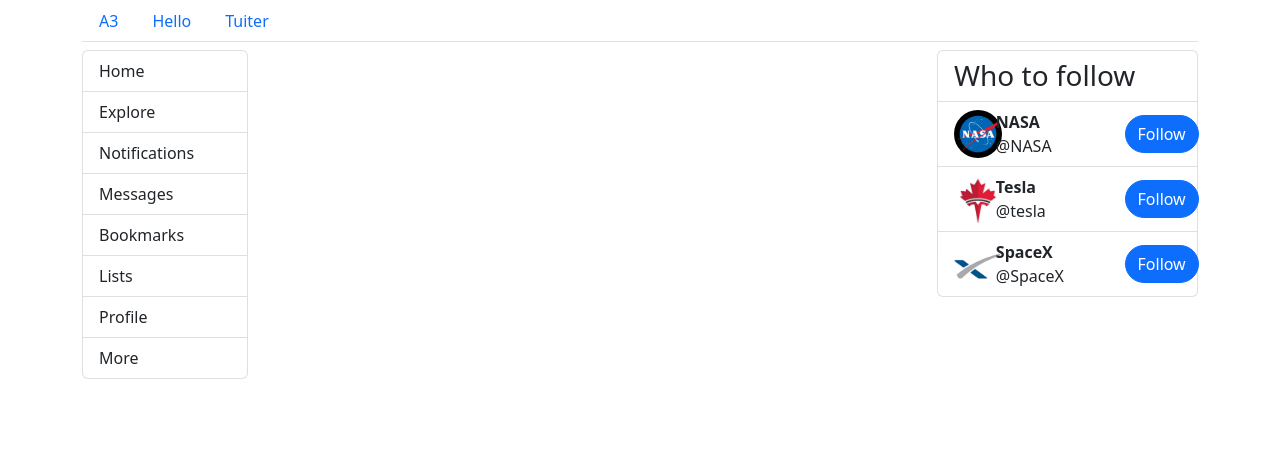
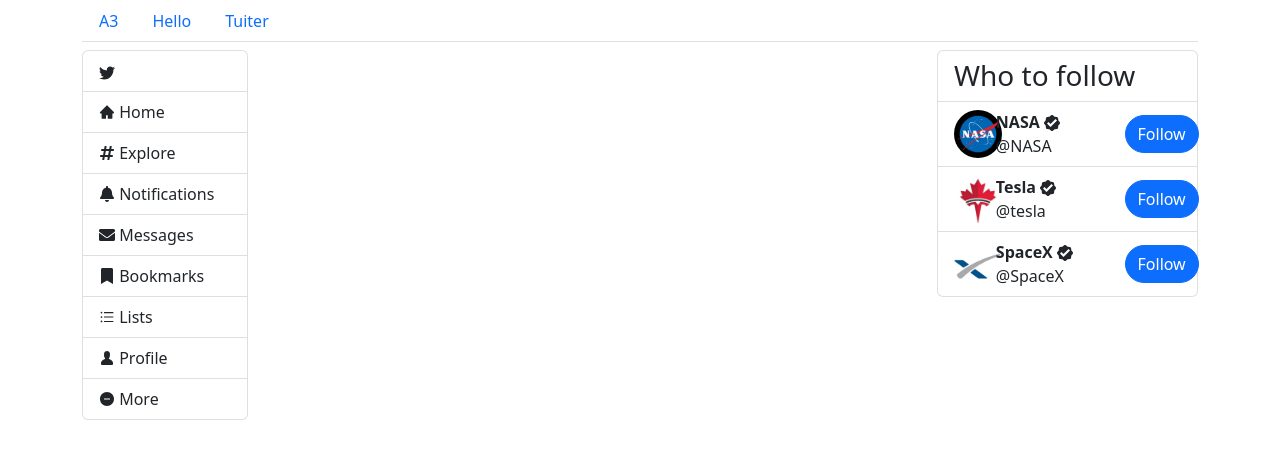
Before and after one commit to alice0217/tuiter-react-web-app, a React (Create React App) app: page /tuiter in a window 1280 px wide. Shown: the top 458 px of the page. Built offline with nearby package versions, Linux system fonts and the light colour scheme.

Commit message:
JavaScript and React.js Assignment 3

```diff
--- a/package.json
+++ b/package.json
@@ -3,6 +3,7 @@
   "version": "0.1.0",
   "private": true,
   "dependencies": {
+    "@reduxjs/toolkit": "^1.9.5",
     "@testing-library/jest-dom": "^5.16.5",
     "@testing-library/react": "^13.4.0",
     "@testing-library/user-event": "^13.5.0",
@@ -10,9 +11,11 @@
     "react": "^18.2.0",
     "react-dom": "^18.2.0",
     "react-icons": "^4.8.0",
+    "react-redux": "^8.0.5",
     "react-router": "^6.11.2",
     "react-router-dom": "^6.11.2",
     "react-scripts": "5.0.1",
+    "redux": "^4.2.1",
     "web-vitals": "^2.1.4"
   },
   "scripts": {
--- a/src/tuiter/index.js
+++ b/src/tuiter/index.js
@@ -24,7 +24,7 @@
                         <Route path="/notifications" element={<h1>Notifications</h1>}/>
                     </Routes>
                 </div>
-                <div className="col-lg-3 d-none d-lg-block wd-right-column">
+                <div className="col-lg-3 d-none d-lg-block">
                     <WhoToFollowList/>
                 </div>
             </div>
--- a/src/tuiter/navigation-sidebar/index.js
+++ b/src/tuiter/navigation-sidebar/index.js
@@ -3,21 +3,50 @@
 // React.js function components can only return a single HTML element
 
 import React from "react";
-import { Link, useLocation } from "react-router-dom";
-import { AiOutlineTwitter } from "react-icons/ai";
+import {Link, useLocation} from "react-router-dom";
+import {AiFillHome, AiFillMinusCircle, AiOutlineUnorderedList} from 'react-icons/ai';
+import {FaBell, FaBookmark, FaEnvelope, FaHashtag, FaTwitter} from "react-icons/fa";
+import {GoPerson} from "react-icons/go";
 
 const NavigationSidebar = () => {
-    const { pathname } = useLocation();
+    const {pathname} = useLocation();
     const [ignore, tuiter, active] = pathname.split("/");
-    const links = ["home",     "explore",   "notifications", "messages", "bookmarks", "lists", "profile",  "more"];
+    const links = ["home", "explore", "notifications", "messages", "bookmarks", "lists", "profile",
+                   "more"];
+
+    // Map each link to an icon to render later
+    const linkIcons = {
+        home: AiFillHome,
+        explore: FaHashtag,
+        notifications: FaBell,
+        messages: FaEnvelope,
+        bookmarks: FaBookmark,
+        lists: AiOutlineUnorderedList,
+        profile: GoPerson,
+        more: AiFillMinusCircle
+    };
+
     return (
         <div className="list-group">
-            {/*active is a variable*/}
-            {links.map((link) =>
-                           <Link to={`/tuiter/${link}`} className={`list-group-item text-capitalize ${active === link ? "active" : ""}`}>
-                               {link}
-                           </Link>
-            )}
+            {/*Renders the twitter icon in the top*/}
+            <Link className={'list-group-item'} key={"twitter-icon"}><FaTwitter/></Link>
+            {/* active is a variable */}
+            {links.map((link) => {
+                const Icon = linkIcons[link]; // Get the corresponding icon component
+                return (
+                        <Link
+                            to={`/tuiter/${link}`}
+                            className={`list-group-item text-capitalize ${active === link ? "active"
+                                                                                          : ""}`}
+                            key={link}>
+                            <div className="d-flex align-items-center">
+                                <Icon/> {/* Render the icon component */}
+                                &nbsp;
+                                <span className="d-none d-xl-flex">{link}</span>
+                            </div>
+                        </Link>
+                );
+            })}
         </div>
     );
 };
--- a/src/tuiter/tuit-summary-list/tuit-summary-item.js
+++ b/src/tuiter/tuit-summary-list/tuit-summary-item.js
@@ -1,4 +1,6 @@
 import React from "react";
+import {GoVerified} from "react-icons/go";
+
 const TuitSummaryItem = (
     {
         tuit = {
@@ -15,7 +17,9 @@
         <li className="list-group-item">
             <div className="row">
                 <div className="col-10">
-                    <div>{tuit.userName} . {tuit.time}</div>
+                    <div>{tuit.userName}&nbsp;
+                        <GoVerified/>&nbsp;·&nbsp;
+                         {tuit.time}</div>
                     <div className="fw-bolder">{tuit.topic}</div>
                     <div>{tuit.title}</div>
                 </div>
--- a/src/tuiter/who-to-follow-list/who-to-follow-list-item.js
+++ b/src/tuiter/who-to-follow-list/who-to-follow-list-item.js
@@ -1,4 +1,6 @@
 import React from "react";
+import {GoVerified} from "react-icons/go";
+
 const WhoToFollowListItem = (
     {
         who = { userName: 'NASA', handle: 'NASA', avatarIcon: 'nasa.png' }
@@ -11,7 +13,7 @@
                     <img className="rounded-circle" height={48} src={`/images/${who.avatarIcon}`}/>
                 </div>
                 <div className="col-xl-7 col-lg-5">
-                    <div className="fw-bold">{who.userName}</div>
+                    <div className="fw-bold">{who.userName}&nbsp;<GoVerified/></div>
                     <div>@{who.handle}</div>
                 </div>
                 <div className="col-xl-3 col-lg-4 d-flex align-items-center justify-content-center">
```
Also changed, not shown: 1 other file (tests, documents, lock files or other folders).
